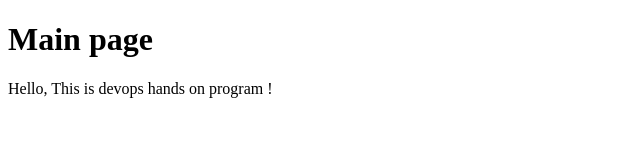
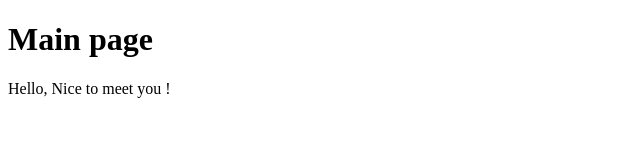
Before and after one commit to happykube/hellonode, a website: page html/main.html in a window 1280 px wide. Shown: the whole page, without its empty margins (0-640 px from the left). Drawn offline with Linux system fonts and the light colour scheme.

Commit message:
change message

```diff
--- a/html/main.html
+++ b/html/main.html
@@ -5,6 +5,6 @@
 </head>
 <body>
 <h1>Main page</h1>
-Hello, This is devops hands on program !
+Hello, Nice to meet you !
 </body>
 </html>
```
